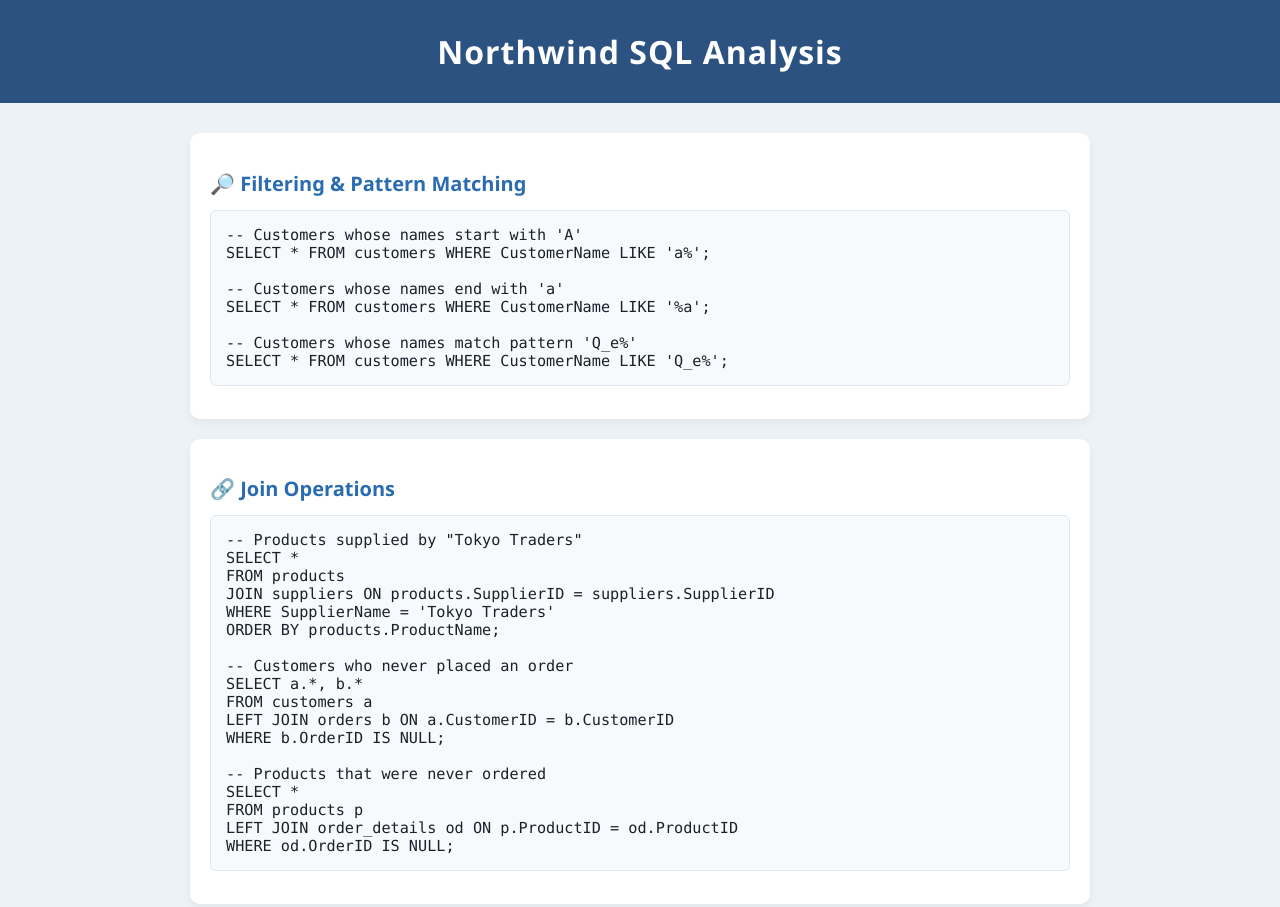
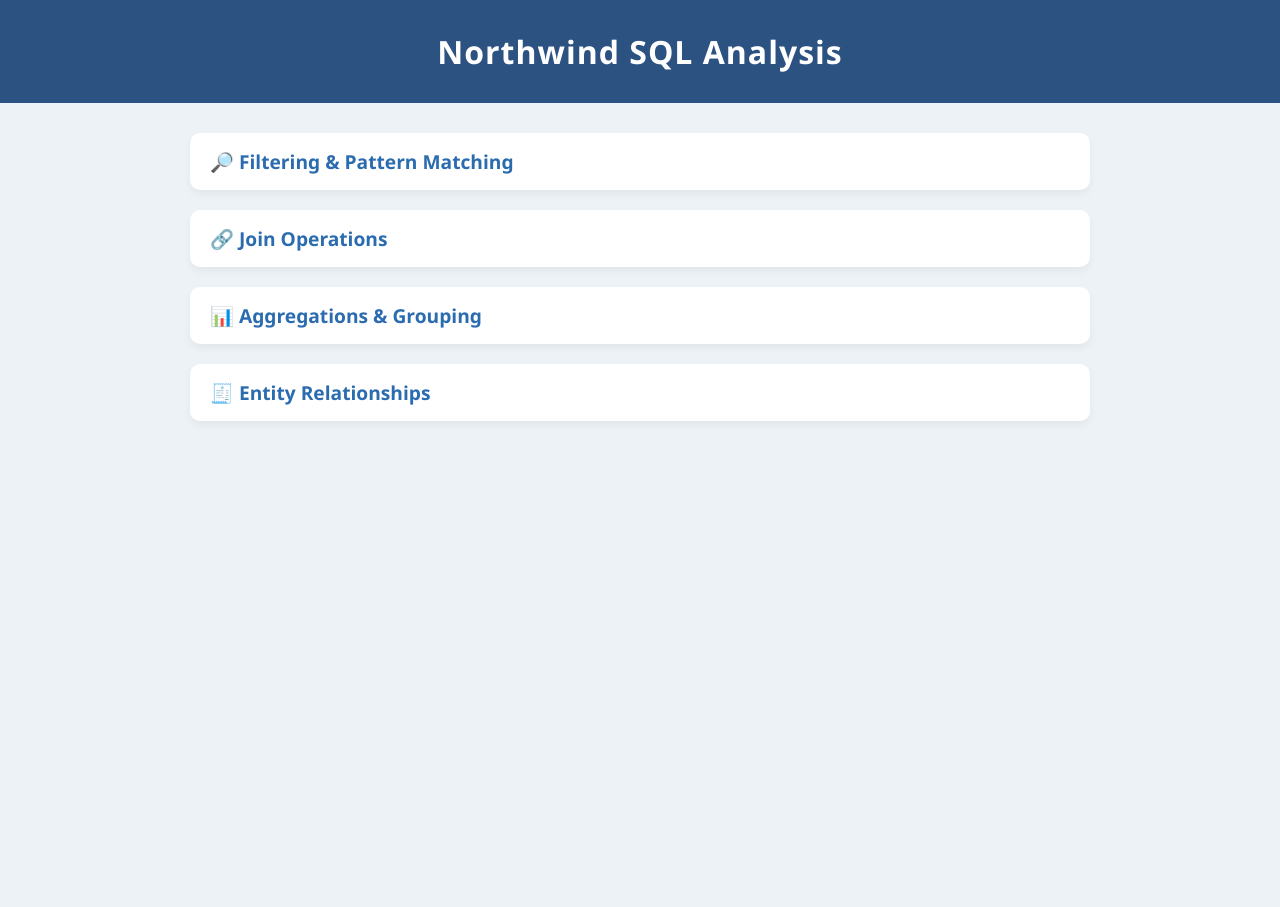
Before and after one commit to logambigaik/Northwind-Database-SQL-Analysis, a plain HTML site: page index.html in a window 1280 px wide. Shown: the top 907 px of the page. After the commit the page ends 800 px from the top, so only its background shows below. Drawn offline with Linux system fonts and the light colour scheme.

Commit message:
Update index.html

```diff
--- a/index.html
+++ b/index.html
@@ -29,23 +29,30 @@
       padding: 0 20px;
     }
 
-    .section {
+    details {
       background: white;
       border-radius: 10px;
       margin-bottom: 20px;
       box-shadow: 0 4px 8px rgba(0,0,0,0.05);
       transition: transform 0.3s ease;
-      padding: 20px;
+      padding: 15px 20px;
     }
 
-    .section:hover {
+    details:hover {
       transform: scale(1.02);
     }
 
-    h2 {
-      font-size: 1.25rem;
-      margin-bottom: 10px;
+    summary {
+      cursor: pointer;
+      font-size: 1.2rem;
+      font-weight: bold;
       color: #2b6cb0;
+      list-style: none;
+      outline: none;
+    }
+
+    summary::-webkit-details-marker {
+      display: none;
     }
 
     pre {
@@ -54,6 +61,7 @@
       border-radius: 6px;
       overflow-x: auto;
       border: 1px solid #e2e8f0;
+      margin-top: 15px;
     }
 
     code {
@@ -69,8 +77,8 @@
 
   <main>
 
-    <div class="section">
-      <h2>🔎 Filtering & Pattern Matching</h2>
+    <details>
+      <summary>🔎 Filtering & Pattern Matching</summary>
       <pre><code>-- Customers whose names start with 'A'
 SELECT * FROM customers WHERE CustomerName LIKE 'a%';
 
@@ -79,10 +87,10 @@
 
 -- Customers whose names match pattern 'Q_e%'
 SELECT * FROM customers WHERE CustomerName LIKE 'Q_e%';</code></pre>
-    </div>
+    </details>
 
-    <div class="section">
-      <h2>🔗 Join Operations</h2>
+    <details>
+      <summary>🔗 Join Operations</summary>
       <pre><code>-- Products supplied by "Tokyo Traders"
 SELECT *
 FROM products
@@ -101,10 +109,10 @@
 FROM products p
 LEFT JOIN order_details od ON p.ProductID = od.ProductID
 WHERE od.OrderID IS NULL;</code></pre>
-    </div>
+    </details>
 
-    <div class="section">
-      <h2>📊 Aggregations & Grouping</h2>
+    <details>
+      <summary>📊 Aggregations & Grouping</summary>
       <pre><code>-- Orders count by Shipper
 SELECT Shippers.ShipperName, COUNT(Orders.OrderID) AS NumberOfOrders
 FROM Orders
@@ -121,10 +129,10 @@
 JOIN order_details b ON a.ProductID = b.ProductID
 GROUP BY a.ProductName, a.Price
 ORDER BY TotalSales DESC;</code></pre>
-    </div>
+    </details>
 
-    <div class="section">
-      <h2>🧾 Entity Relationships</h2>
+    <details>
+      <summary>🧾 Entity Relationships</summary>
       <pre><code>-- Product, category, and supplier info
 SELECT p.ProductName, c.CategoryName, s.SupplierName
 FROM products p
@@ -136,7 +144,7 @@
 FROM orders o
 JOIN customers c ON o.CustomerID = c.CustomerID
 JOIN employees e ON o.EmployeeID = e.EmployeeID;</code></pre>
-    </div>
+    </details>
 
   </main>
 
```
